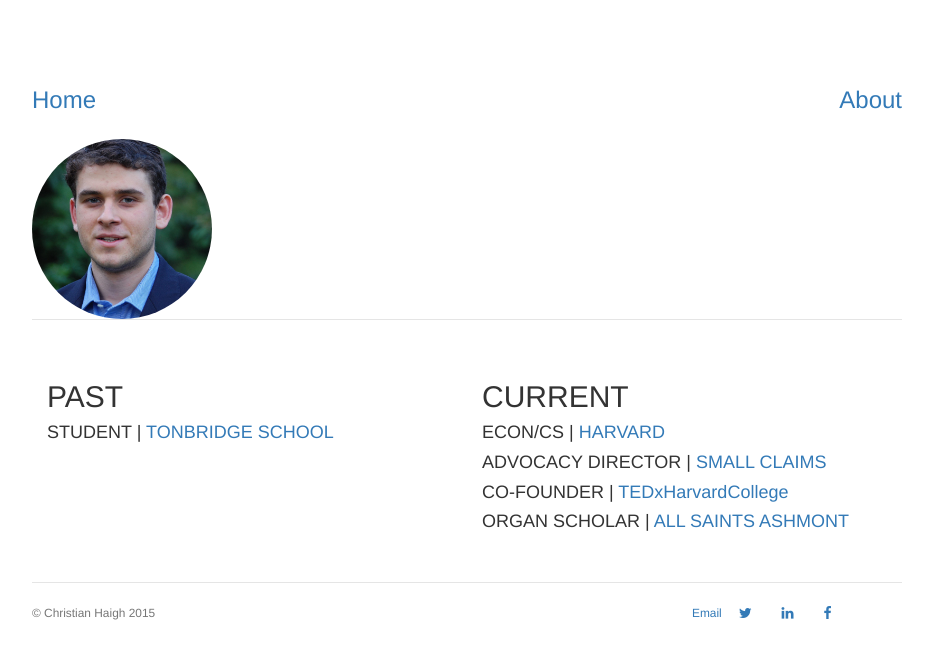
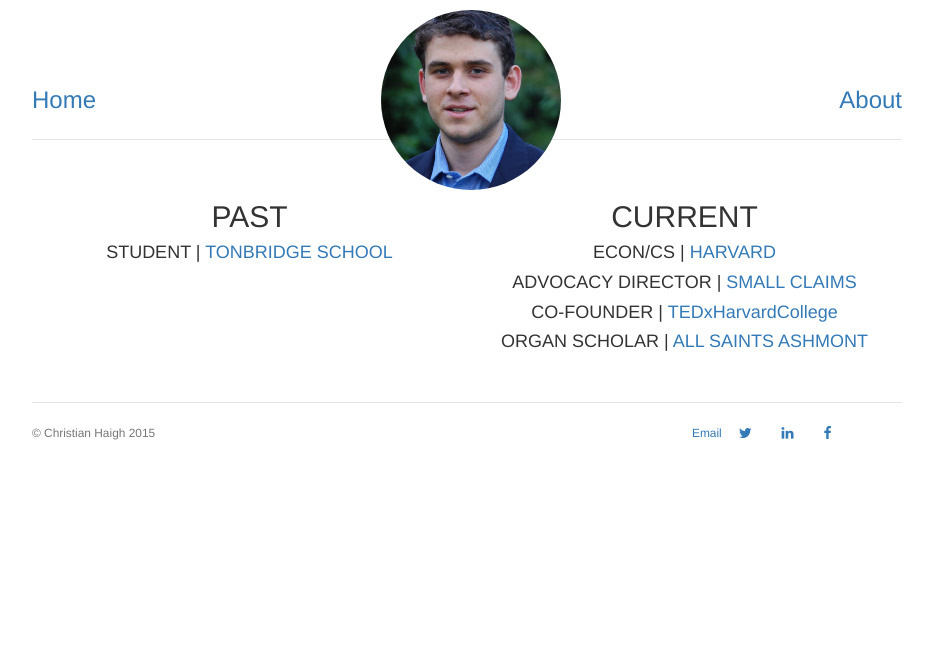
Before and after one commit to christianhaigh/christianhaigh.github.io, a Jekyll site: the page built from index.html, in a window 1280 px wide. Shown: the top 659 px of the page, without its empty margins (175-1108 px from the left). Built offline with Jekyll 4.4.1, drawn with Linux system fonts in a browser that asks for light colours.

Commit message:
Update main.css

```diff
--- a/css/main.css
+++ b/css/main.css
@@ -44,14 +44,16 @@ ul.posts li {
     list-style: none;
 }
 img{
+
+}
 .img-circle {
     position: absolute;
     right: 42.5%;
     top: 10px;
 }
+
+@ media{
 }
-@ media{
 .col-sm-6 {
     text-align: center;
 }
-}
```
Lines whose indentation alone changed are shown as unchanged.
